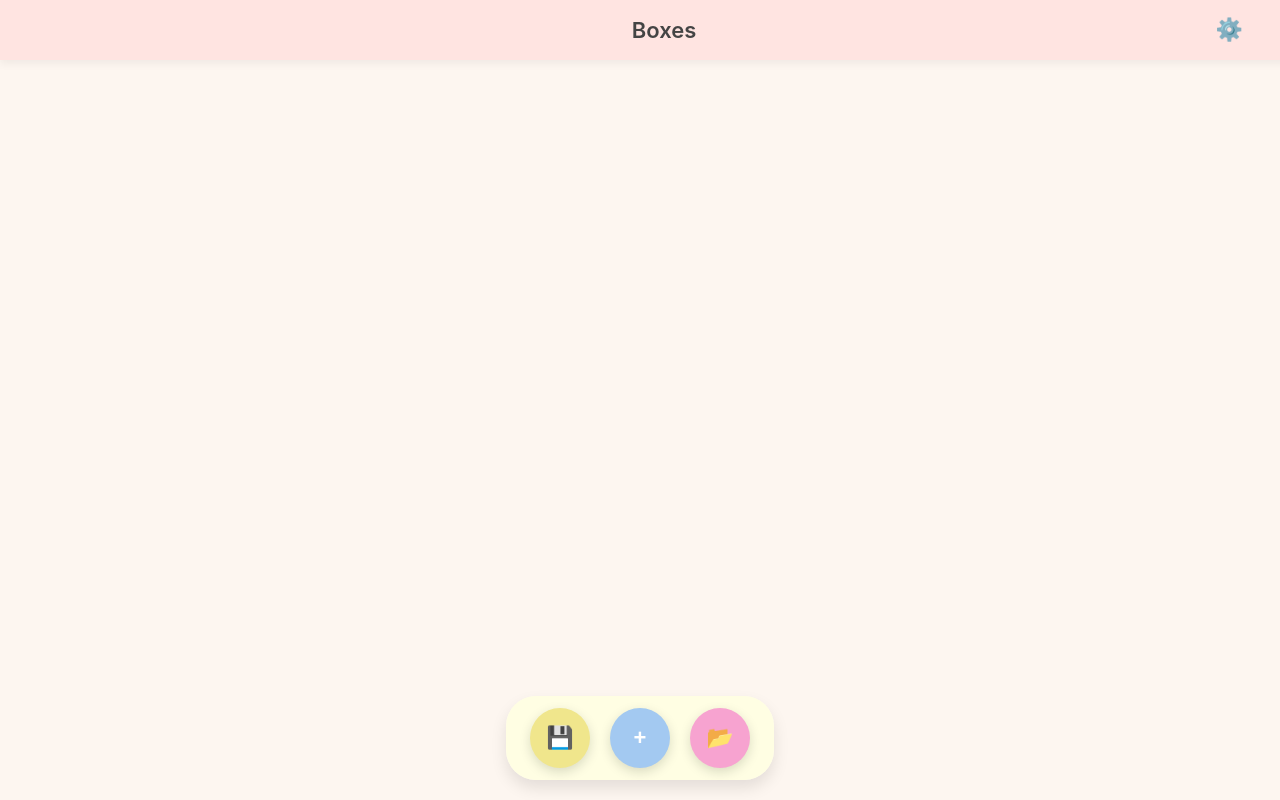
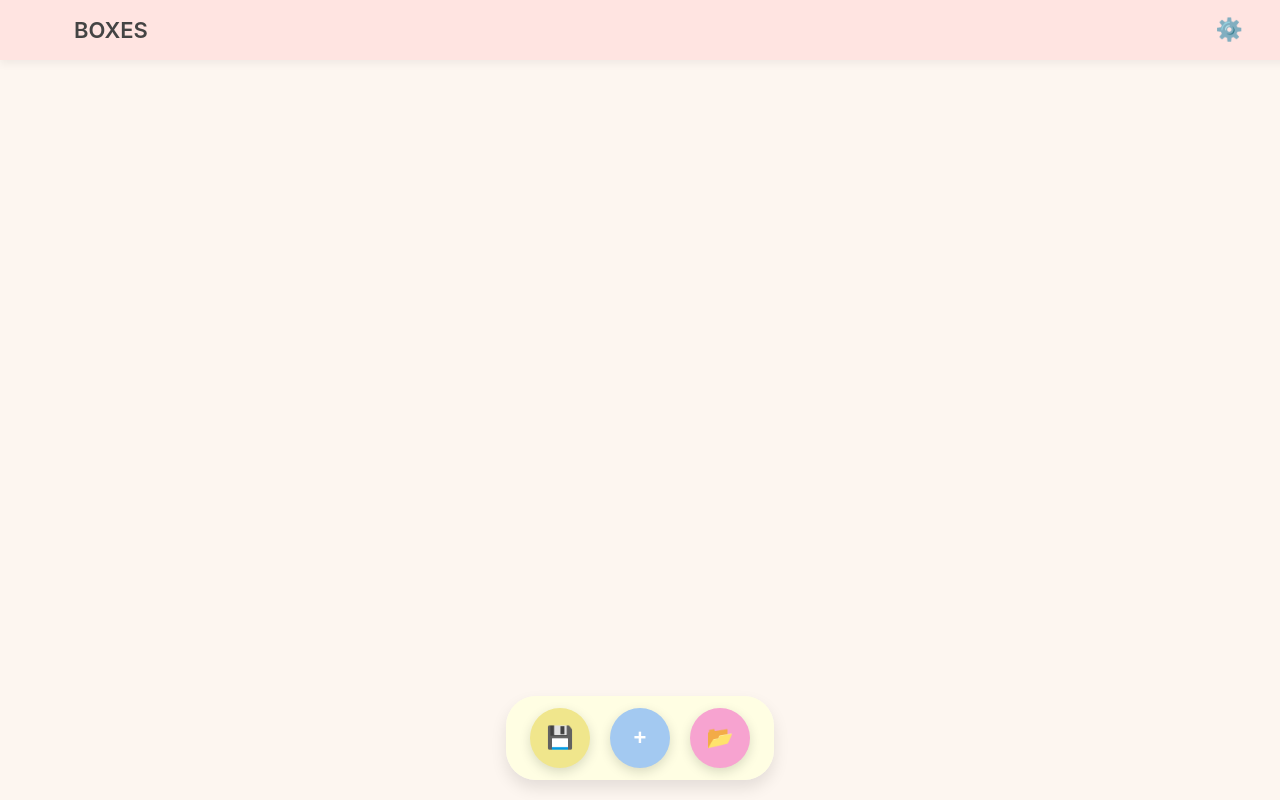
Before and after one commit to rgbseriosa/Boxes, a plain HTML site: page index.html in a window 1280 px wide. Shown: the top 800 px of the page. Drawn offline with Linux system fonts and the light colour scheme.

Commit message:
fix top bar ui

```diff
--- a/index.html
+++ b/index.html
@@ -9,7 +9,7 @@
 <body>
 
     <div id="top-bar">
-        <h1>Boxes</h1>
+        <h1>BOXES</h1>
         <button id="settings-button">⚙️</button>
       </div>
 
--- a/styles.css
+++ b/styles.css
@@ -8,7 +8,7 @@ body {
     align-items: flex-start;
     justify-content: flex-start;
     min-height: 100vh;
-    overflow-x: hidden;
+    overflow-x: clip;
 }
 
 .box {
@@ -58,7 +58,7 @@ span {
     gap: 20px;
     padding: 20px;
     max-width: 450px;
-    margin: 0px;
+    margin: 50px;
     margin-top: 30px;
 }
 
@@ -108,7 +108,6 @@ span {
 #top-bar {
     display: flex;
     align-items: center;
-    justify-content: center; /* center the h1 by default */
     position: relative;
     width: 100%;
     height: 60px;
@@ -119,11 +118,12 @@ span {
 }
 
 #top-bar h1 {
-    margin: 0;
+    margin: 50px;
     font-size: 22px;
     font-weight: 600;
     font-family: 'San Francisco', -apple-system, BlinkMacSystemFont, sans-serif;
     color: #444;
+    flex-grow: 0;
 }
 
 #settings-button {
```
